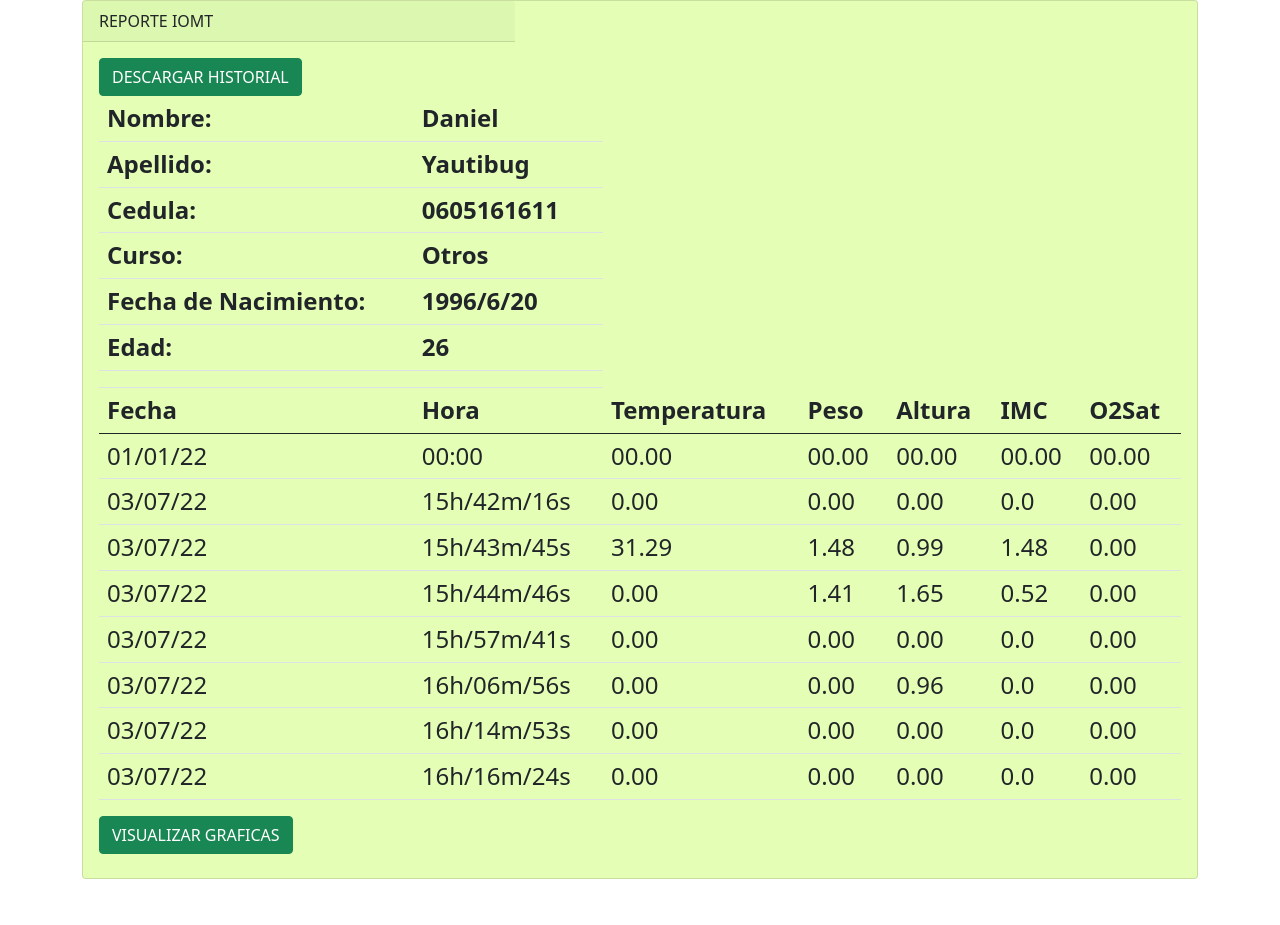
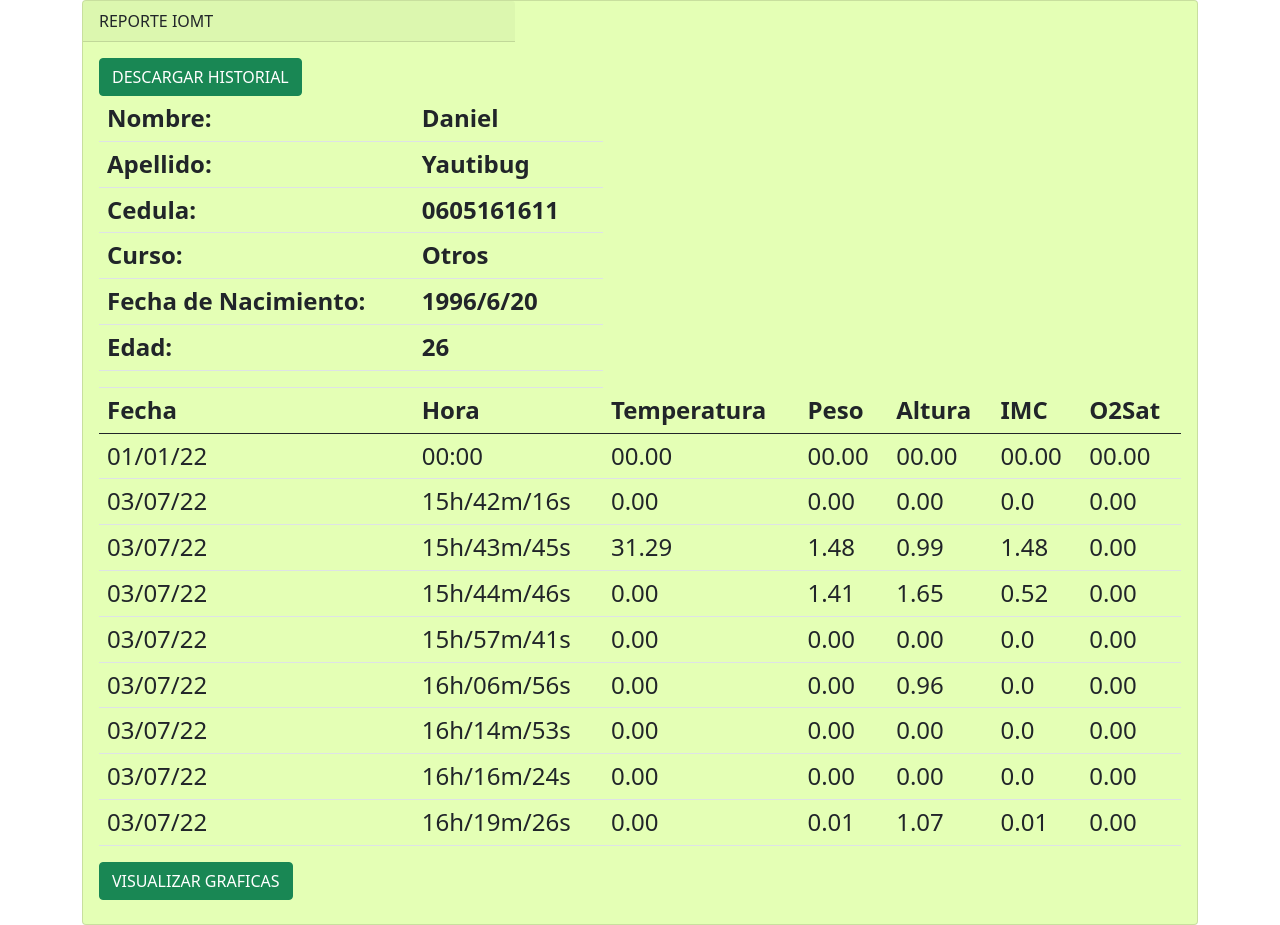
Before and after one commit to daniels36999/Gestion-Datos-IoT, a plain HTML site: page Datos Almacenados/Otros/Daniel Yautibug.html in a window 1280 px wide. Before the commit the page ends 879 px from the top, so only its background shows below. Drawn offline with nearby package versions, Linux system fonts and the light colour scheme; some icons are missing.

Commit message:
actualizando

```diff
--- a/Datos Almacenados/Otros/Daniel Yautibug.html
+++ b/Datos Almacenados/Otros/Daniel Yautibug.html
@@ -55,6 +55,7 @@
                         <tr><td class="GF">03/07/22</td><td class="GH">16h/06m/56s</td><td class="GT">0.00</td><td class="GP">0.00</td><td class="GE">0.96</td><td class="GI">0.0</td><td class="GO">0.00</td></tr>
                         <tr><td class="GF">03/07/22</td><td class="GH">16h/14m/53s</td><td class="GT">0.00</td><td class="GP">0.00</td><td class="GE">0.00</td><td class="GI">0.0</td><td class="GO">0.00</td></tr>
                         <tr><td class="GF">03/07/22</td><td class="GH">16h/16m/24s</td><td class="GT">0.00</td><td class="GP">0.00</td><td class="GE">0.00</td><td class="GI">0.0</td><td class="GO">0.00</td></tr>
+                        <tr><td class="GF">03/07/22</td><td class="GH">16h/19m/26s</td><td class="GT">0.00</td><td class="GP">0.01</td><td class="GE">1.07</td><td class="GI">0.01</td><td class="GO">0.00</td></tr>
                         <!-- AGREGAR TABLA-->
 
                                     </tbody>
```
